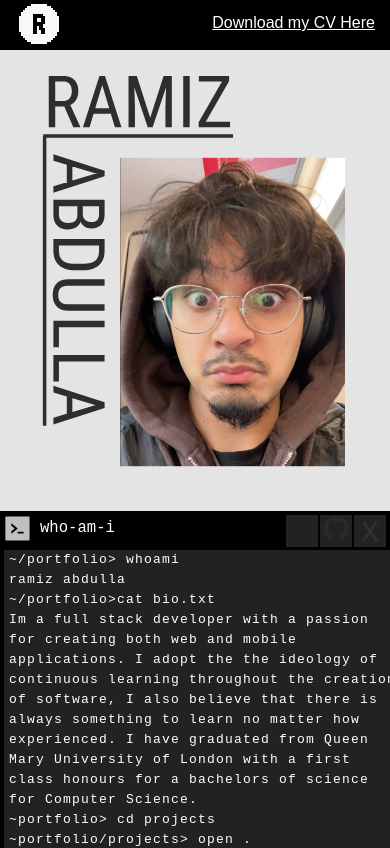
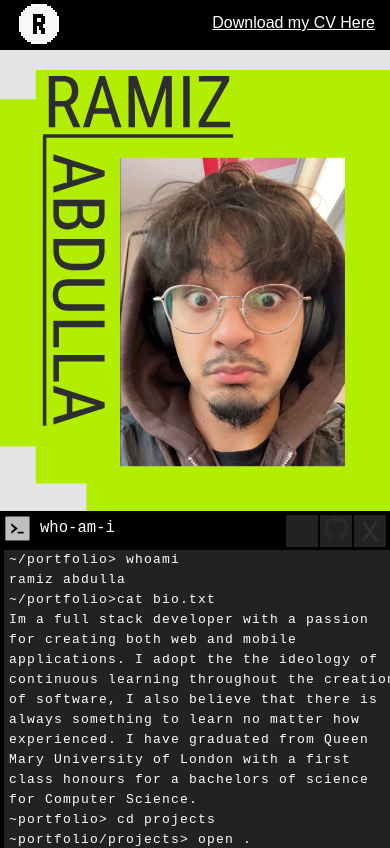
Before and after one commit to firozt/portfolio, a Next.js app: page / in a window 390 px wide. Shown: the top 848 px of the page. Built offline with nearby package versions, Linux system fonts and the light colour scheme.

Commit message:
changed phone view

```diff
--- a/src/app/Components/CommandPromptText/CommandPromptStyles.css
+++ b/src/app/Components/CommandPromptText/CommandPromptStyles.css
@@ -115,7 +115,8 @@
     }
 
     body {
-        background-image: none;
+        background-size: 1000px;
+        background-position: -200px 70px;
     }
 }
 
```
